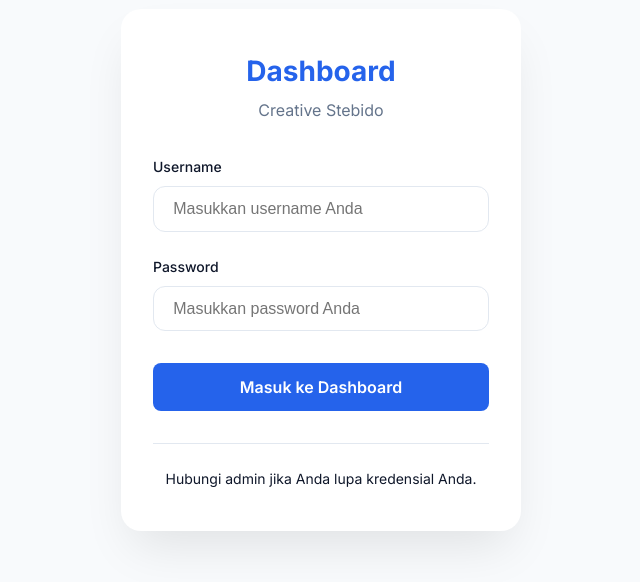
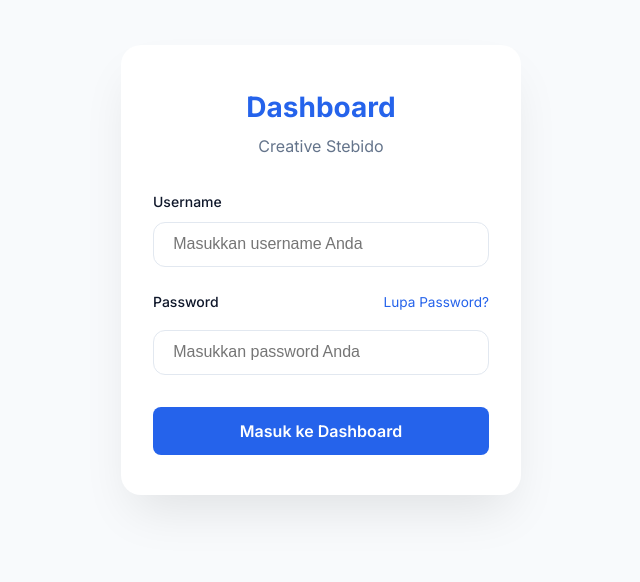
Before and after one commit to zaenudinputra44/Dashboard-Creative-Stebido, a React (Vite) app: page /login in a window 1280 px wide. Shown: the part 130-712 px from the top of the page, without its empty margins (319-959 px from the left). Built offline with nearby package versions, Linux system fonts and the light colour scheme.

Commit message:
Feat: Add interactive Reset Password feature to Login page

```diff
--- a/src/pages/Login.jsx
+++ b/src/pages/Login.jsx
@@ -8,10 +8,16 @@ const Login = () => {
   const [password, setPassword] = useState('');
   const [error, setError] = useState('');
   const [isLoading, setIsLoading] = useState(false);
+
+  // States for Reset Password feature
+  const [isResetView, setIsResetView] = useState(false);
+  const [resetEmail, setResetEmail] = useState('');
+  const [resetSuccess, setResetSuccess] = useState('');
+
   const { login } = useAuth();
   const navigate = useNavigate();
 
-  const handleSubmit = async (e) => {
+  const handleLoginSubmit = async (e) => {
     e.preventDefault();
     setError('');
     setIsLoading(true);
@@ -26,6 +32,24 @@ const Login = () => {
     }
   };
 
+  const handleResetSubmit = (e) => {
+    e.preventDefault();
+    setError('');
+    setIsLoading(true);
+    setResetSuccess('');
+
+    // Simulate sending reset email (1.5 seconds)
+    setTimeout(() => {
+      if (resetEmail.includes('@')) {
+        setResetSuccess(`Tautan untuk mereset password telah dikirim ke: ${resetEmail}`);
+        setResetEmail('');
+      } else {
+        setError('Mohon masukkan alamat email yang valid.');
+      }
+      setIsLoading(false);
+    }, 1500);
+  };
+
   return (
     <div className="login-container">
       <div className="login-card">
@@ -34,7 +58,10 @@ const Login = () => {
           <p>Creative Stebido</p>
         </div>
 
-        <form onSubmit={handleSubmit} className="login-form">
+        {!isResetView ? (
+          // LOGIN FORM
+          <>
+            <form onSubmit={handleLoginSubmit} className="login-form">
               <div className="form-group">
                 <label htmlFor="username">Username</label>
                 <input
@@ -49,7 +76,16 @@ const Login = () => {
               </div>
 
               <div className="form-group">
-            <label htmlFor="password">Password</label>
+                <div style={{ display: 'flex', justifyContent: 'space-between', alignItems: 'center', marginBottom: '0.5rem' }}>
+                  <label htmlFor="password" style={{ marginBottom: 0 }}>Password</label>
+                  <button
+                    type="button"
+                    onClick={() => { setIsResetView(true); setError(''); setResetSuccess(''); }}
+                    style={{ background: 'none', border: 'none', color: 'var(--primary-color)', fontSize: '0.85rem', cursor: 'pointer', padding: 0 }}
+                  >
+                    Lupa Password?
+                  </button>
+                </div>
                 <input
                   type="password"
                   id="password"
@@ -67,12 +103,50 @@ const Login = () => {
                 {isLoading ? 'Sedang Masuk...' : 'Masuk ke Dashboard'}
               </button>
             </form>
+          </>
+        ) : (
+          // RESET PASSWORD FORM
+          <>
+            <form onSubmit={handleResetSubmit} className="login-form">
+              <h3 style={{ marginBottom: '1rem', color: 'var(--text-main)', textAlign: 'center' }}>Reset Password</h3>
+              <p style={{ fontSize: '0.9rem', color: 'var(--text-muted)', marginBottom: '1.5rem', textAlign: 'center' }}>
+                Masukkan alamat email yang terdaftar. Kami akan mengirimkan instruksi untuk membuat password baru.
+              </p>
 
-        <div className="login-footer">
-          <p className="text-muted" style={{ fontSize: '0.875rem' }}>
-            Hubungi admin jika Anda lupa kredensial Anda.
-          </p>
+              <div className="form-group">
+                <label htmlFor="resetEmail">Email Anda</label>
+                <input
+                  type="email"
+                  id="resetEmail"
+                  className="login-input"
+                  value={resetEmail}
+                  onChange={(e) => setResetEmail(e.target.value)}
+                  placeholder="contoh@gmail.com"
+                  required
+                />
               </div>
+
+              {error && <div className="login-error">{error}</div>}
+              {resetSuccess && (
+                <div style={{ padding: '0.75rem', backgroundColor: 'var(--success-color)', color: 'white', borderRadius: '4px', fontSize: '0.875rem', marginBottom: '1rem', textAlign: 'center' }}>
+                  {resetSuccess}
+                </div>
+              )}
+
+              <button type="submit" className="login-button" disabled={isLoading}>
+                {isLoading ? 'Memproses...' : 'Kirim Link Reset'}
+              </button>
+
+              <button
+                type="button"
+                onClick={() => { setIsResetView(false); setError(''); setResetSuccess(''); }}
+                style={{ width: '100%', background: 'none', border: 'none', color: 'var(--text-muted)', fontSize: '0.9rem', cursor: 'pointer', marginTop: '1rem', padding: '0.5rem' }}
+              >
+                Kembali ke halaman Login
+              </button>
+            </form>
+          </>
+        )}
       </div>
     </div>
   );
```
Lines whose indentation alone changed are shown as unchanged.
